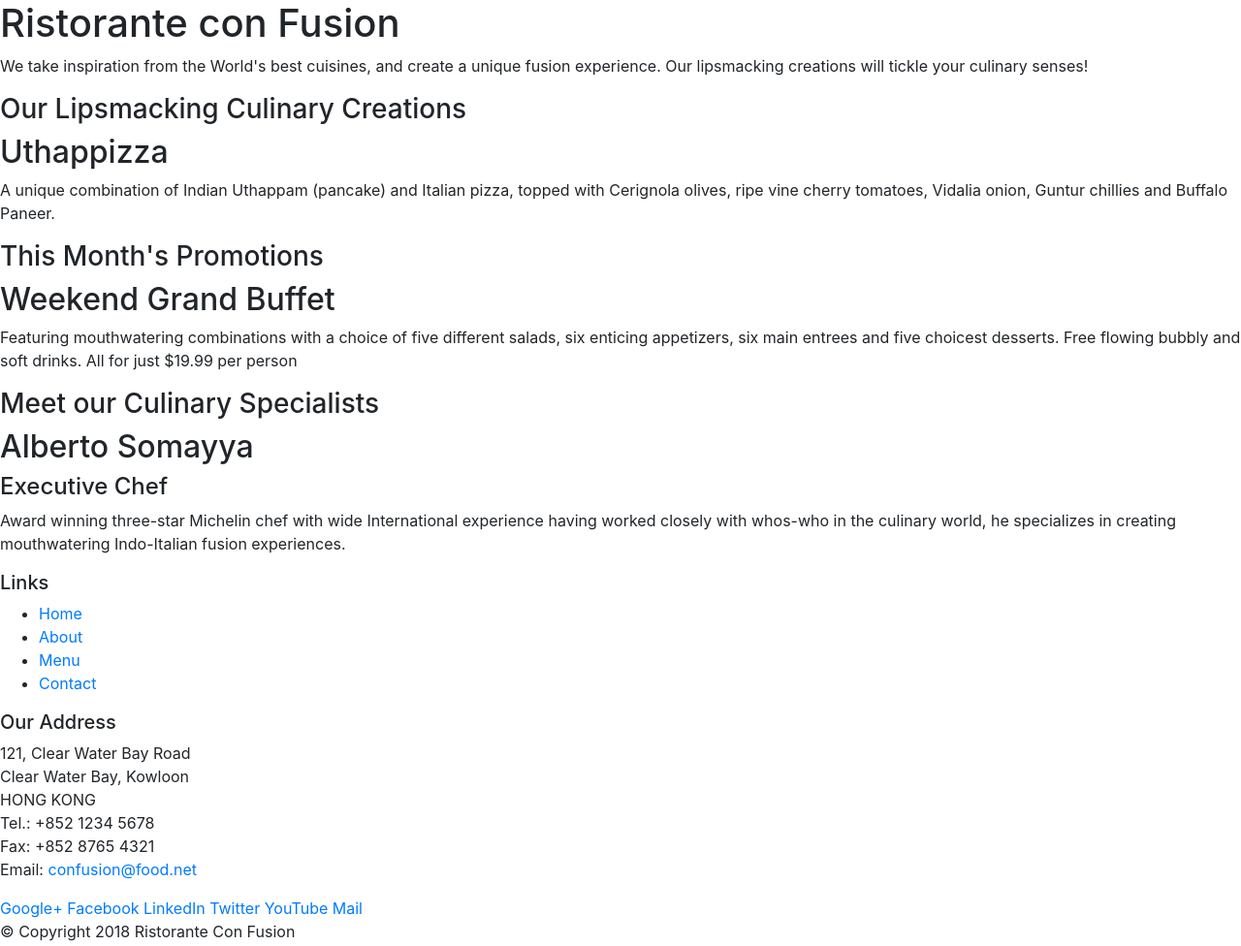
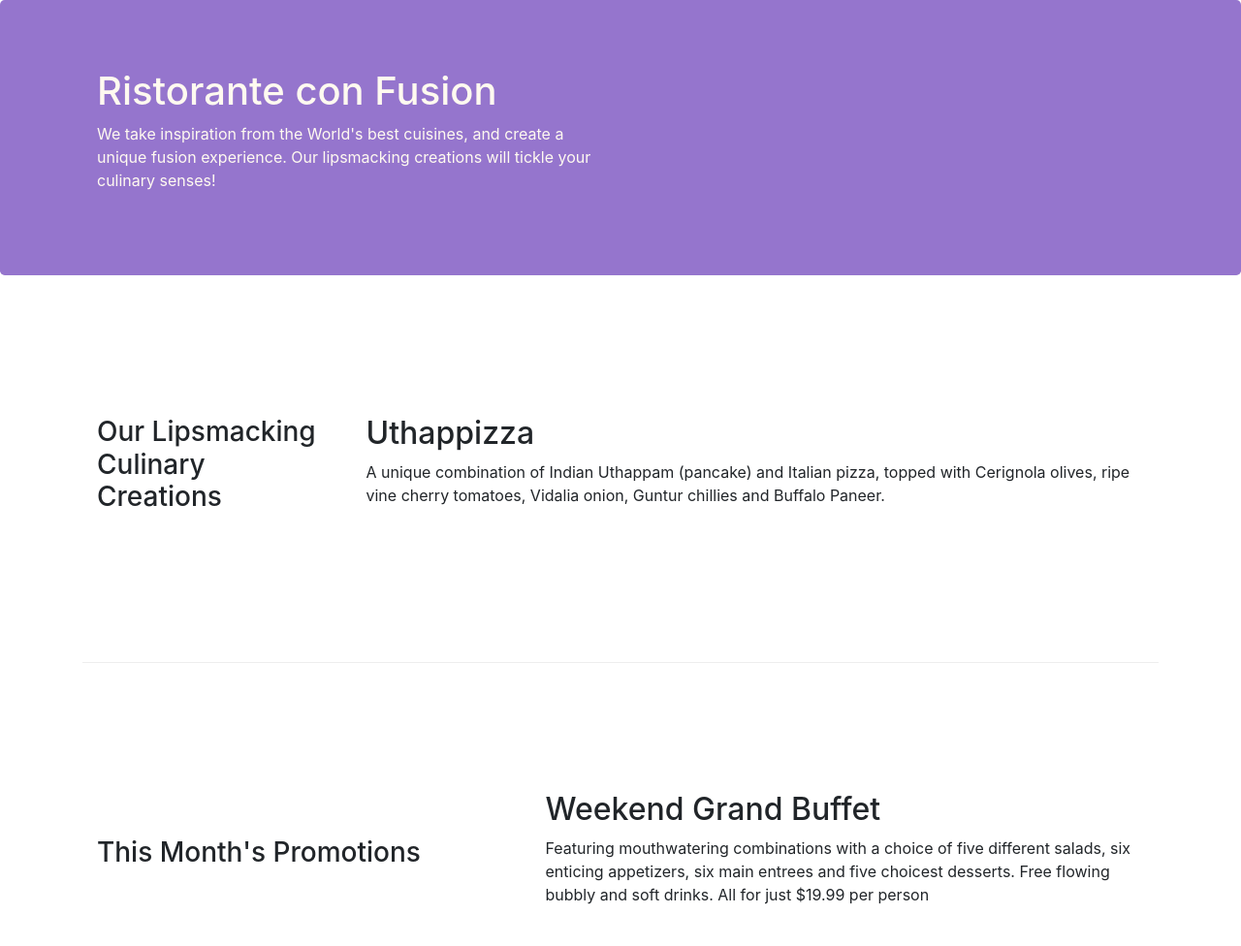
Before and after one commit to shivprateekAcc/bootstrap, a website: page index.html in a window 1280 px wide. Shown: the top 976 px of the page at 97% size. Drawn offline with nearby package versions, Linux system fonts and the light colour scheme.

Commit message:
bootstrap 2

```diff
--- /dev/null
+++ b/css/styles.css
@@ -0,0 +1,30 @@
+.row-header{
+    margin:0px auto;
+    padding:0px;
+}
+
+.row-content {
+    margin:0px auto;
+    padding: 50px 0px 50px 0px;
+    border-bottom: 1px ridge;
+    min-height:400px;
+}
+
+.footer{
+    background-color: #D1C4E9;
+    margin:0px auto;
+    padding: 20px 0px 20px 0px;
+}
+
+.jumbotron {
+    padding:70px 30px 70px 30px;
+    margin:0px auto;
+    background: #9575CD ;
+    color:floralwhite;
+}
+
+address{
+    font-size:80%;
+    margin:0px;
+    color:#0f0f0f;
+}
--- a/index.html
+++ b/index.html
@@ -9,47 +9,49 @@
 
     <!-- Bootstrap CSS -->
     <link rel="stylesheet" href="node_modules/bootstrap/dist/css/bootstrap.min.css">
+	<link href="css/styles.css" rel="stylesheet">
     <title>Ristorante Con Fusion</title>
 </head>
 
 <body>
 
-    <header>
-        <div>
-            <div>
-                <div>
+    <header class="jumbotron">
+        <div class="container">
+            <div class="row row-header">
+                <div class="col-12 col-sm-6">
                     <h1>Ristorante con Fusion</h1>
                     <p>We take inspiration from the World's best cuisines, and create a unique fusion experience. Our lipsmacking creations will tickle your culinary senses!</p>
                 </div>
-                <div>
-                </div>
+                <div class="col-12 col-sm">
+				</div>
             </div>
         </div>
     </header>
 
-    <div>
-        <div>
-            <div>
+    <div class="container">
+        <div class="row row-content align-items-center">
+             <div class="col-12 col-sm-4 col-md-3">
                 <h3>Our Lipsmacking Culinary Creations</h3>
             </div>
-            <div>
+            <div class="col col-sm col-md">
                 <h2>Uthappizza</h2>
                 <p>A unique combination of Indian Uthappam (pancake) and Italian pizza, topped with Cerignola olives, ripe vine cherry tomatoes, Vidalia onion, Guntur chillies and Buffalo Paneer.</p>
             </div>
         </div>
 
 
-        <div>
-            <div>
+        <div class="row row-content align-items-center">
+		<div class="col col-sm order-sm-first col-md">
+
                 <h3>This Month's Promotions</h3>
             </div>
-            <div>
+            <div class="col-12 col-sm-3 order-sm-last col-md-7">
                 <h2>Weekend Grand Buffet</h2>
                 <p>Featuring mouthwatering combinations with a choice of five different salads, six enticing appetizers, six main entrees and five choicest desserts. Free flowing bubbly and soft drinks. All for just $19.99 per person </p>
             </div>
         </div>
 
-        <div>
+        <div class="row row-content align-items-center">
             <div>
                 <h3>Meet our Culinary Specialists</h3>
             </div>
@@ -61,19 +63,19 @@
         </div>
     </div>
 
-    <footer>
-        <div>
-            <div>
-                <div>
+     <footer class="footer">
+        <div class="container">
+            <div class="row">
+                 <div class="col-4 col-sm-2">
                     <h5>Links</h5>
-                    <ul>
+                    <ul class="list-unstyled">
                         <li><a href="#">Home</a></li>
                         <li><a href="#">About</a></li>
                         <li><a href="#">Menu</a></li>
                         <li><a href="#">Contact</a></li>
                     </ul>
                 </div>
-                <div>
+                <div class="col-7 col-sm-5">
                     <h5>Our Address</h5>
                     <address>
 		              121, Clear Water Bay Road<br>
@@ -84,8 +86,8 @@
 		              Email: <a href="mailto:confusion@food.net">confusion@food.net</a>
 		           </address>
                 </div>
-                <div>
-                    <div>
+                <div class="col-12 col-sm-4 align-self-center">
+                    <div class="text-center">
                         <a href="http://google.com/+">Google+</a>
                         <a href="http://www.facebook.com/profile.php?id=">Facebook</a>
                         <a href="http://www.linkedin.com/in/">LinkedIn</a>
@@ -95,8 +97,8 @@
                     </div>
                 </div>
            </div>
-           <div>
-                <div>
+           <div class="row justify-content-center">
+                <div class="col-auto">
                     <p>© Copyright 2018 Ristorante Con Fusion</p>
                 </div>
            </div>
```
